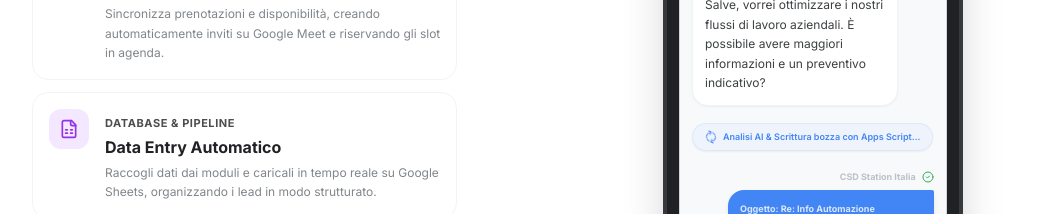
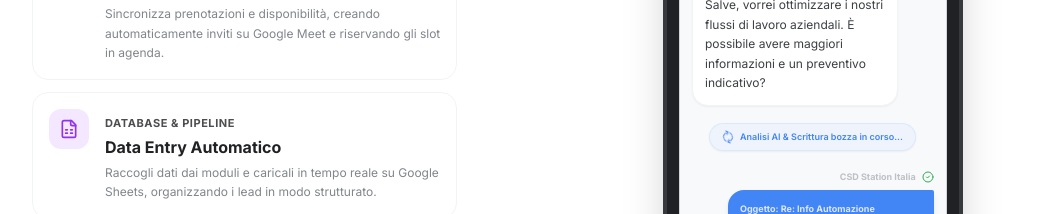
Before and after one commit to TheRealGalli/csd.station.italia, a React (Vite) app: page / in a window 1280 px wide. Shown: the part 1420-1634 px from the top of the page, without its empty margins (64-1119 px from the left). Built offline with nearby package versions, Linux system fonts and the light colour scheme; the HTML template or start-up script is replaced by a standard one.

Commit message:
Remove Apps Script reference from Gmail demo processing label

```diff
--- a/src/components/InteractiveDemo.tsx
+++ b/src/components/InteractiveDemo.tsx
@@ -44,7 +44,7 @@ const demoTabs: DemoTab[] = [
       },
       {
         type: "system",
-        text: "Analisi AI & Scrittura bozza con Apps Script..."
+        text: "Analisi AI & Scrittura bozza in corso..."
       },
       {
         type: "outbound",
```
